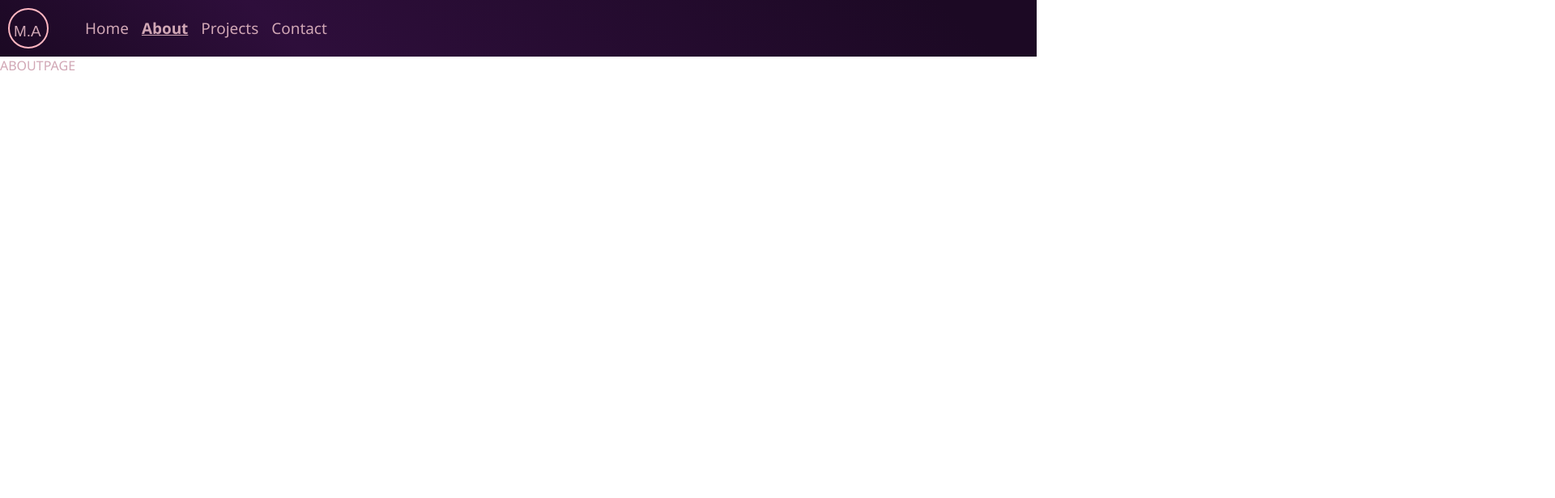
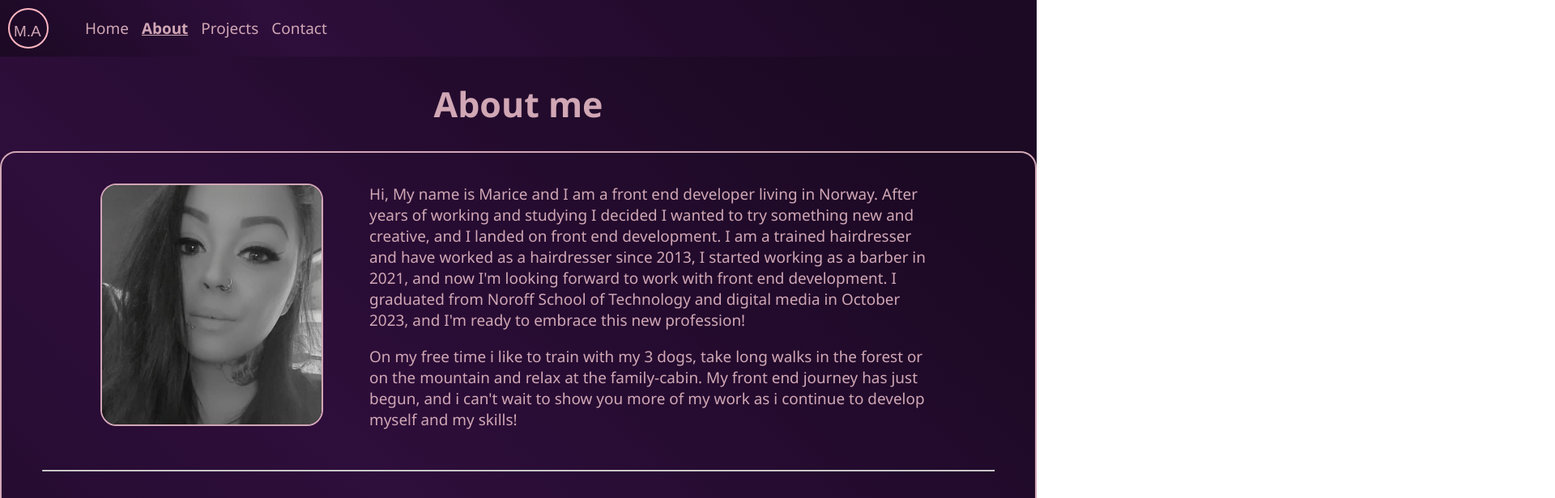
Before and after one commit to MariceAshtiani/Portfolio2, a React (Vite) app: page /about in a window 1280 px wide. Shown: the top 616 px of the page at 81% size, 1920 px wide, since content can reach past the window. Built offline with nearby package versions, Linux system fonts and the light colour scheme; a web font is replaced by a local one.

Commit message:
about-page

```diff
--- a/src/Pages/About/index.jsx
+++ b/src/Pages/About/index.jsx
@@ -1,4 +1,5 @@
 import { HelmetProvider, Helmet } from "react-helmet-async"
+import AboutCard from "../../Components/UI/Cards/About"
 
 export default function AboutPage() {
     return(
@@ -8,11 +9,13 @@ export default function AboutPage() {
                     <title>M.A | About</title>
                     <meta
                         name="description"
-                        content=""></meta>
+                        content="Here you can read about me, my education and hobbies"></meta>
                     <link rel="stylesheet" href="https://use.typekit.net/kla3ecq.css"></link>
                 </Helmet>
             </HelmetProvider>
-            <div>ABOUTPAGE</div>
+            <main>
+                <AboutCard />
+            </main>
             </>
     )
 }
```
